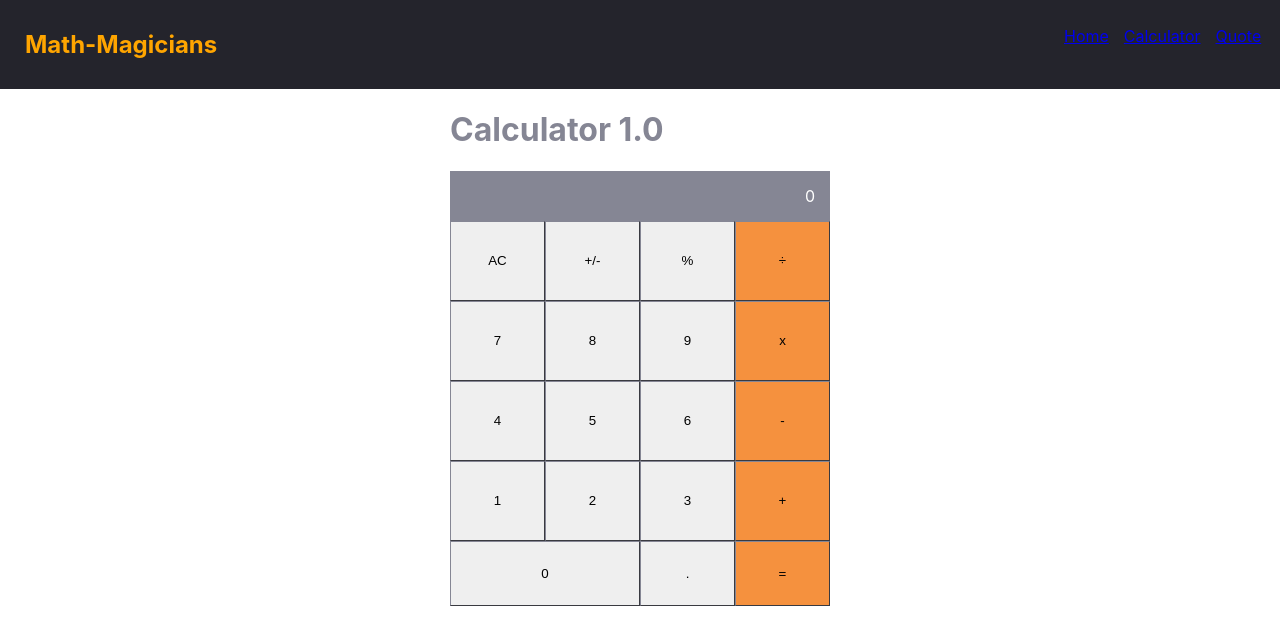
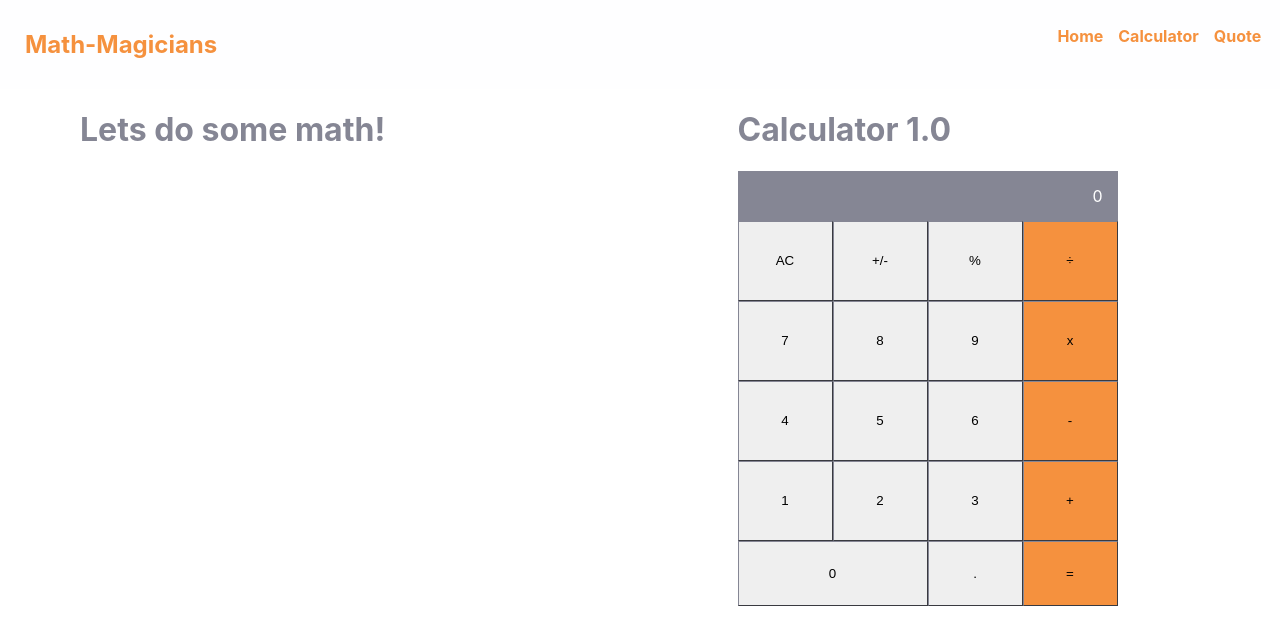
Before and after one commit to Ndaboom/math-magicians-v3, a React (Create React App) app: page /calculator in a window 1280 px wide. Shown: the top 644 px of the page. Built offline with nearby package versions, Linux system fonts and the light colour scheme.

Commit message:
Home UI redesign

```diff
--- a/src/App.css
+++ b/src/App.css
@@ -65,12 +65,6 @@ button {
   height: 65px;
 }
 
-.quotes-box {
-  width: 380px;
-  margin-left: auto;
-  margin-right: auto;
-}
-
 blockquote {
   background-color: #f9f9f9;
   border-left: 10px solid #ccc;
--- a/src/App.js
+++ b/src/App.js
@@ -1,7 +1,7 @@
 import React, { memo } from 'react';
 import { BrowserRouter, Route, Routes } from 'react-router-dom';
 import './App.css';
-import Calculator from './components/Calculator';
+import CalculatorPage from './components/CalculatorPage';
 import Quotes from './components/Quotes';
 import Navbar from './components/navbar';
 import Home from './components/home';
@@ -12,7 +12,7 @@ const App = memo(() => (
       <Navbar />
       <Routes>
         <Route path="/" element={<Home />} />
-        <Route path="/calculator" element={<Calculator />} />
+        <Route path="/calculator" element={<CalculatorPage />} />
         <Route path="/quote" element={<Quotes />} />
       </Routes>
     </BrowserRouter>
--- /dev/null
+++ b/src/components/CalculatorPage.js
@@ -0,0 +1,14 @@
+import React from 'react';
+import Calculator from './Calculator';
+import styles from './calculatorPage.module.css';
+
+function CalculatorPage() {
+  return (
+    <div className={styles.CalculatorPage}>
+      <h1>Lets do some math!</h1>
+      <Calculator name="Calculator 1.0" />
+    </div>
+  );
+}
+
+export default CalculatorPage;
--- a/src/components/Quotes.js
+++ b/src/components/Quotes.js
@@ -1,5 +1,6 @@
 import React, { useState, useEffect } from 'react';
 import axios from 'axios';
+import styles from './quotes.module.css';
 
 function Quotes() {
   const [quote, setQuote] = useState('');
@@ -41,7 +42,7 @@ function Quotes() {
   }
 
   return (
-    <div className="quotes-box">
+    <div className={styles.quotesBox}>
       <blockquote>
         { quote }
         <cite>
--- /dev/null
+++ b/src/components/calculatorPage.module.css
@@ -0,0 +1,8 @@
+.CalculatorPage {
+  padding: 5rem;
+  padding-top: 0.1px;
+  display: grid;
+  grid-template-columns: repeat(auto-fit, minmax(40%, 1fr));
+  gap: 30px;
+  color: orange;
+}
--- a/src/components/home.module.css
+++ b/src/components/home.module.css
@@ -1,4 +1,12 @@
 .homePage {
   padding: 5rem;
   color: orange;
+  border: 2px solid #ccc;
+  background-color: #fff;
+  border-radius: 10px;
+  box-shadow: 0px 0px 10px #ccc;
+  width: 80%;
+  margin-top: 50px;
+  margin-left: auto;
+  margin-right: auto;
 }
--- a/src/components/navbar.js
+++ b/src/components/navbar.js
@@ -31,7 +31,7 @@ function Navbar() {
             className={styles.navItem}
             aria-hidden="true"
           >
-            <NavLink to={link.path} activeClassName="active" exact>
+            <NavLink to={link.path} activeClassName="active" exact className={styles.navLink}>
               {link.text}
             </NavLink>
           </li>
--- a/src/components/navbar.module.css
+++ b/src/components/navbar.module.css
@@ -2,8 +2,8 @@
   width: 100%;
   display: flex;
   flex-direction: row;
-  background-color: #24242c;
-  color: orange;
+  background-color: #fefeff;
+  color: #F5913E;
   padding-left:15px
 }
 
@@ -27,3 +27,9 @@
   color: white;
   text-decoration: none;
 }
+
+.navLink {
+  text-decoration: none;
+  color: #F5913E;
+  font-weight: bold;
+}
--- /dev/null
+++ b/src/components/quotes.module.css
@@ -0,0 +1,6 @@
+.quotesBox {
+  margin-top: 50px;
+  width: 380px;
+  margin-left: auto;
+  margin-right: auto;
+}
```
